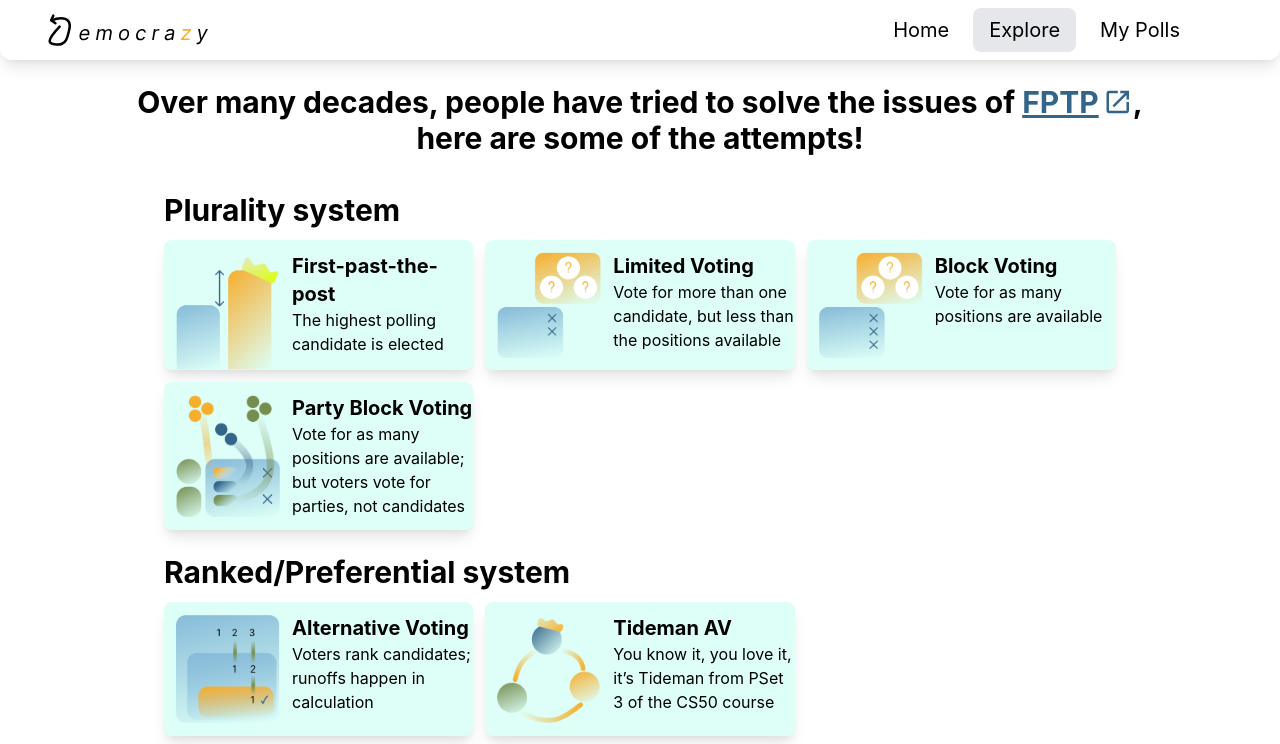
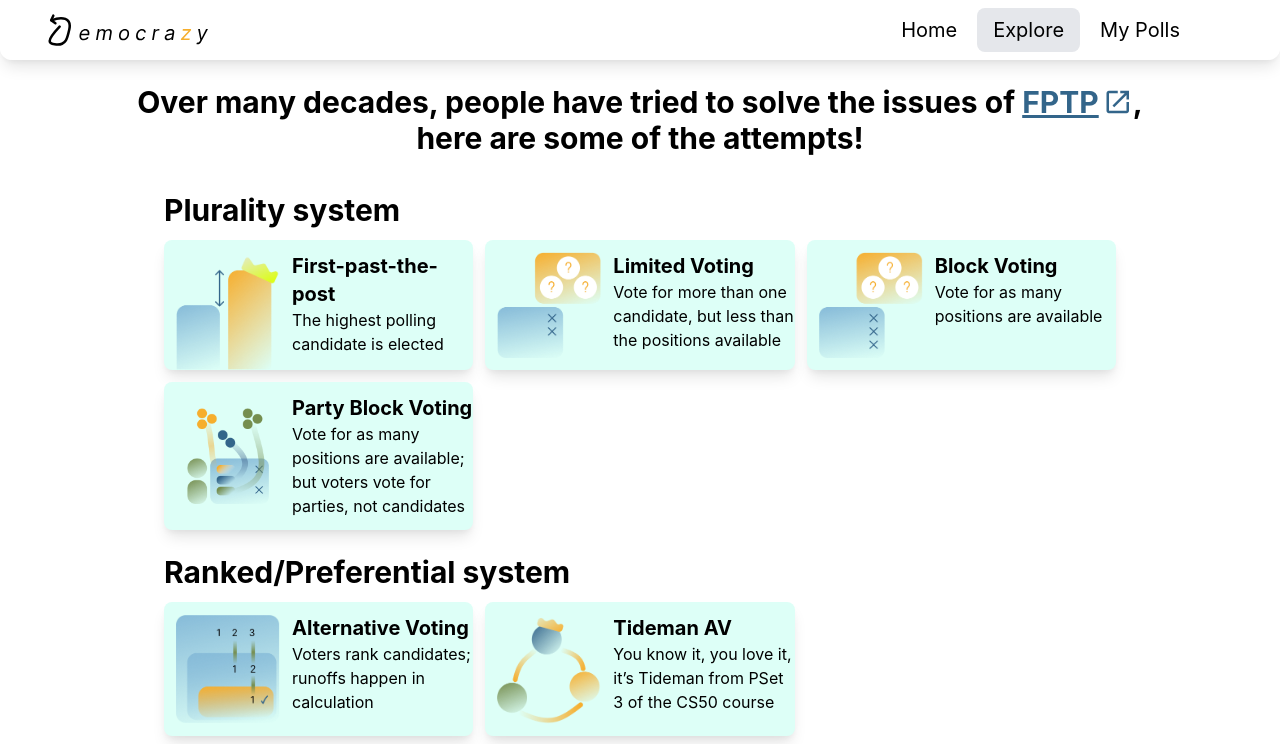
Before and after one commit to SiravitPhokeed/democrazy, a Flask app: page /explore in a window 1280 px wide. Shown: the top 744 px of the page. Run offline with Flask 2, Linux system fonts and the light colour scheme; style sheets or scripts are compiled from the project's sources.

Commit message:
Fixed Party Block picture height

```diff
--- a/democrazy/templates/explore.html
+++ b/democrazy/templates/explore.html
@@ -66,7 +66,7 @@
                 <a href="/explore/party-block-voting" class="card clickable">
                     <li class="card-explore">
                         <div class="grid place-items-center p-3">
-                            <img src="{{ url_for('static', filename='pictures/explore/party-block-voting.png') }}">
+                            <img src="{{ url_for('static', filename='pictures/explore/party-block-voting.png') }}" class="h-24">
                         </div>
                         <div class="py-3 break-words">
                             <h3 class="font-bold text-xl">
--- a/democrazy/templates/layout.html
+++ b/democrazy/templates/layout.html
@@ -12,9 +12,10 @@
 </head>
 
 <body>
-    <nav class="fixed flex flex-row flex-wrap justify-between items-center gap-6 w-screen px-12 py-2 text-xl rounded-b-xl bg-white bg-opacity-50 backdrop-filter backdrop-blur shadow-lg z-40">
+    <nav class="fixed flex flex-row flex-wrap justify-between items-center gap-6 w-screen px-12 py-2 text-xl rounded-b-xl bg-white
+        bg-opacity-50 backdrop-filter backdrop-blur shadow-lg z-40">
         <img src="{{ url_for('static', filename='pictures/logo.svg') }}" alt="Democrazy logo" class="w-40">
-        <ul class="flex flex-row flex-wrap gap-2 list-none px-9">
+        <ul class="flex flex-row flex-wrap gap-1 list-none px-9">
             <li class="{{ 'bg-gray-200' if page == 'home' }} px-4 py-2 rounded-lg">
                 <a href="/" class="hover:opacity-75 transition-opacity">Home</a>
             </li>
```
